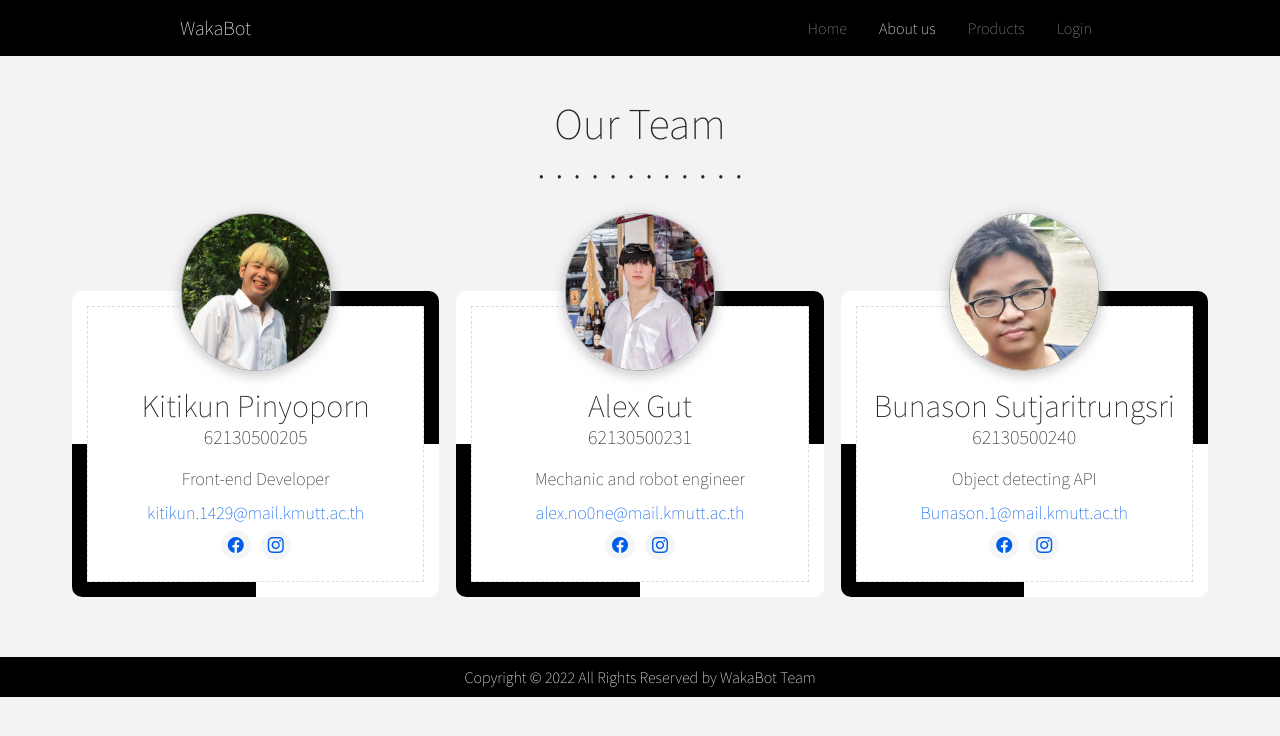
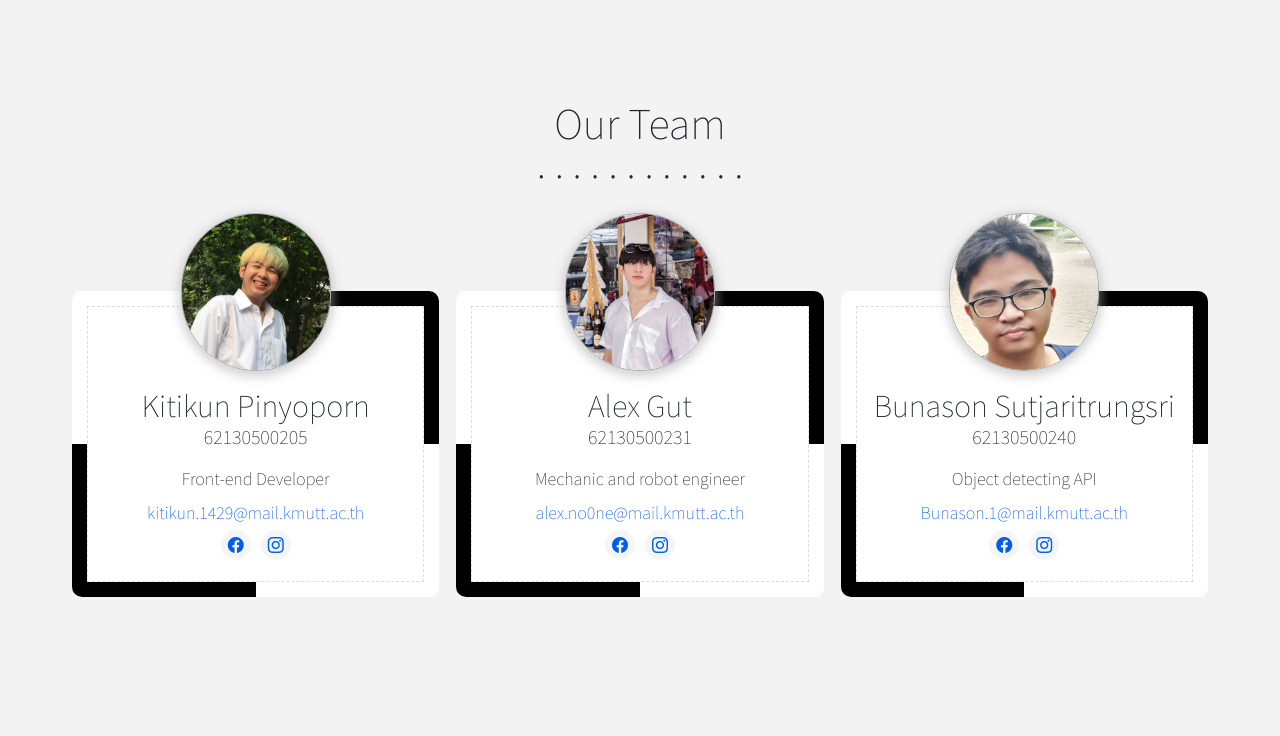
Before and after one commit to earth1429/WaKaBotWebApp, a Vue app: page /aboutus in a window 1280 px wide. Shown: the top 736 px of the page. Built offline with nearby package versions, Linux system fonts and the light colour scheme; no server answers.

Commit message:
[Delete] Unused file

```diff
--- a/src/components/AboutUsPage.vue
+++ /dev/null
@@ -1,14 +0,0 @@
-<script setup>
-import NavbarDefault from "@/components/Navbar/NavbarDefault.vue";
-import AboutUsCom from "@/components/Comps/AboutUsCom.vue";
-import FooterDefault from "@/components/Footer/FooterDefault.vue";
-</script>
-<template>
-  <NavbarDefault page='aboutus'/>
-  <AboutUsCom/>
-  <FooterDefault/>
-</template>
-<style>
-@import "../css/TeamSection.css";
-@import "../assets/scss/app.scss";
-</style>
--- a/src/components/FeaturePage.vue
+++ b/src/components/FeaturePage.vue
@@ -1,9 +1,7 @@
 <script setup>
-import NavbarDefault from "@/components/Navbar/NavbarDefault.vue";
 import SideNavbar from "@/components/Navbar/SideNavbar.vue";
 </script>
 <template>
-    <NavbarDefault page='feature'/>
     <SideNavbar/>
 </template>
 <style>
--- a/src/components/Navbar/SideNavbar.vue
+++ b/src/components/Navbar/SideNavbar.vue
@@ -1,23 +1,23 @@
 <script setup>
-import { onMounted,ref } from "vue";
-import{getAuth,onAuthStateChanged,signOut}from "firebase/auth";
+import { onMounted, ref } from "vue";
+import { getAuth, onAuthStateChanged, signOut } from "firebase/auth";
 import router from "@/router";
-const isLoggedIn=ref(false);
-const email=ref("");
-const auth=getAuth();
-onMounted(()=>{
-    onAuthStateChanged(auth,(user)=>{
-        if(user){
-            isLoggedIn.value=true;
-            email.value=auth.currentUser.email
-        }else{
-            isLoggedIn.value=false;
-            email.value=""
+const isLoggedIn = ref(false);
+const email = ref("");
+const auth = getAuth();
+onMounted(() => {
+    onAuthStateChanged(auth, (user) => {
+        if (user) {
+            isLoggedIn.value = true;
+            email.value = auth.currentUser.email
+        } else {
+            isLoggedIn.value = false;
+            email.value = ""
         }
     });
 });
-const handleSignOut=()=>{
-    signOut(auth).then(()=>{
+const handleSignOut = () => {
+    signOut(auth).then(() => {
         router.push("/home");
     });
 };
@@ -38,6 +38,9 @@ const handleSignOut=()=>{
                         id="menu">
                         <div class="px-4">
                             <li class="nav-item">
+                                <a href="/home" class="nav-link align-middle px-0 tc-grey">
+                                    <i class="fs-4 bi-house"></i> <span class="ms-1 d-none d-sm-inline">Home</span>
+                                </a>
                                 <a href="#" class="nav-link align-middle px-0 tc-grey">
                                     <i class="fs-4 bi-book"></i> <span class="ms-1 d-none d-sm-inline">Manual</span>
                                 </a>
@@ -84,7 +87,7 @@ const handleSignOut=()=>{
                             id="dropdownUser1" data-bs-toggle="dropdown" aria-expanded="false">
                             <img src="../../assets/img/member1.png" alt="hugenerd" width="30" height="30"
                                 class="rounded-circle">
-                            <span class="d-none d-sm-inline mx-1">{{email}}</span>
+                            <span class="d-none d-sm-inline mx-1">{{ email }}</span>
                         </a>
                         <ul class="dropdown-menu dropdown-menu-dark text-small shadow">
                             <li><a class="dropdown-item" href="#">New project...</a></li>
@@ -93,7 +96,8 @@ const handleSignOut=()=>{
                             <li>
                                 <hr class="dropdown-divider">
                             </li>
-                            <li><a @click="handleSignOut" v-if="isLoggedIn" class="dropdown-item" href="#">Sign out</a></li>
+                            <li><a @click="handleSignOut" v-if="isLoggedIn" class="dropdown-item" href="#">Sign out</a>
+                            </li>
                         </ul>
                     </div>
                 </div>
--- a/src/components/ProductsPage.vue
+++ /dev/null
@@ -1,13 +0,0 @@
-<script setup>
-import NavbarDefault from "@/components/Navbar/NavbarDefault.vue";
-import ProductsCom from "@/components/Comps/ProductsCom.vue";
-import FooterDefault from "@/components/Footer/FooterDefault.vue";
-</script>
-<template>
-    <NavbarDefault page='product'/>
-    <ProductsCom/>
-    <FooterDefault/>
-</template>
-<style>
-@import "../assets/scss/app.scss";
-</style>
--- a/src/router/index.js
+++ b/src/router/index.js
@@ -1,7 +1,7 @@
 import { createWebHistory, createRouter } from "vue-router";
-import AboutUsPage from "@/components/AboutUsPage.vue"
+import AboutUsPage from "@/components/Comps/AboutUsCom.vue"
 import HomePage from "@/components/HomePage.vue"
-import ProductsPage from "@/components/ProductsPage.vue"
+import ProductsPage from "@/components/Comps/ProductsCom.vue"
 import WelcomePage from "@/components/WelcomePage.vue"
 import LoginPage from "@/components/LoginPage.vue";
 import FeaturePage from "@/components/FeaturePage.vue";
```
